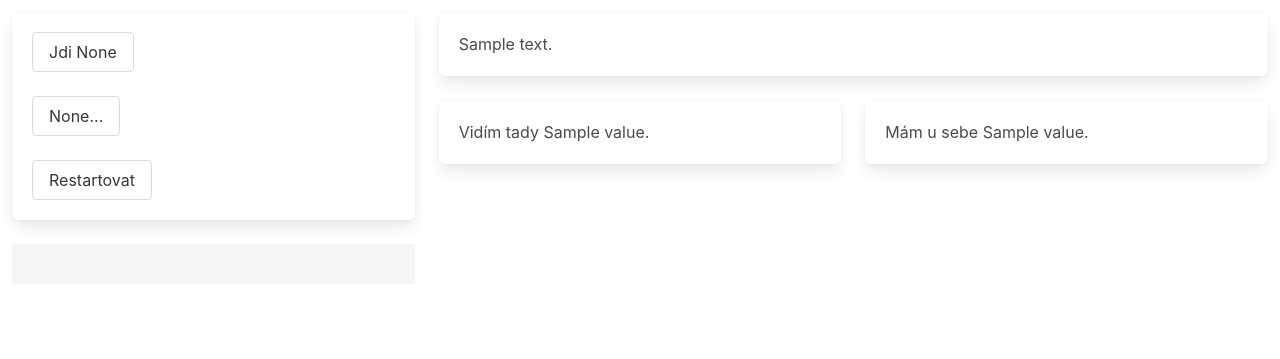
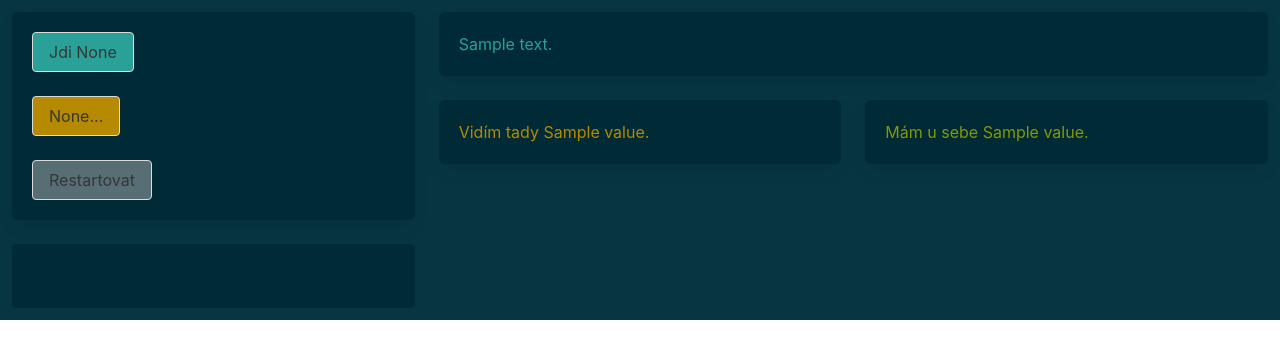
Before and after one commit to underground-lab/zelezobeton, a Django app: template webapp/templates/home.html in a window 1280 px wide. Shown: the top 359 px of the page. Run offline with Django 4.2, Linux system fonts and the light colour scheme; the template is opened without the code that fills it: most values are stand-ins (such as "Sample title", 1, 10 or a date in 2020); parts of the project's set-up code (start-up, migrations or seed data) failed here and were passed over.

Commit message:
Add Solarized color scheme

```diff
--- /dev/null
+++ b/webapp/static/game-styles.css
@@ -0,0 +1,33 @@
+.fg-solarized-base03 { color: #002b36; }
+.fg-solarized-base02 { color: #073642; }
+.fg-solarized-base01 { color: #586e75; }
+.fg-solarized-base00 { color: #657b83; }
+.fg-solarized-base0 { color: #839496; }
+.fg-solarized-base1 { color: #93a1a1; }
+.fg-solarized-base2 { color: #eee8d5; }
+.fg-solarized-base3 { color: #fdf6e3; }
+.fg-solarized-yellow { color: #b58900; }
+.fg-solarized-orange { color: #cb4b16; }
+.fg-solarized-red { color: #dc322f; }
+.fg-solarized-magenta { color: #d33682; }
+.fg-solarized-violet { color: #6c71c4; }
+.fg-solarized-blue { color: #268bd2; }
+.fg-solarized-cyan { color: #2aa198; }
+.fg-solarized-green { color: #859900; }
+
+.bg-solarized-base03 { background-color: #002b36; }
+.bg-solarized-base02 { background-color: #073642; }
+.bg-solarized-base01 { background-color: #586e75; }
+.bg-solarized-base00 { background-color: #657b83; }
+.bg-solarized-base0 { background-color: #839496; }
+.bg-solarized-base1 { background-color: #93a1a1; }
+.bg-solarized-base2 { background-color: #eee8d5; }
+.bg-solarized-base3 { background-color: #fdf6e3; }
+.bg-solarized-yellow { background-color: #b58900; }
+.bg-solarized-orange { background-color: #cb4b16; }
+.bg-solarized-red { background-color: #dc322f; }
+.bg-solarized-magenta { background-color: #d33682; }
+.bg-solarized-violet { background-color: #6c71c4; }
+.bg-solarized-blue { background-color: #268bd2; }
+.bg-solarized-cyan { background-color: #2aa198; }
+.bg-solarized-green { background-color: #859900; }
--- a/webapp/templates/home.html
+++ b/webapp/templates/home.html
@@ -1,22 +1,24 @@
 <!DOCTYPE html>
 <html lang="en">
 <head>
+  {% load static %}
   <meta charset="UTF-8">
   <meta name="viewport" content="width=device-width, initial-scale=1">
   <link rel="stylesheet" href="https://cdn.jsdelivr.net/npm/bulma@0.9.3/css/bulma.min.css">
+  <link rel="stylesheet" type="text/css" href="{% static 'game-styles.css' %}">
   <title>{{ labels.title }}</title>
 </head>
-<body class="p-3">
+<body class="p-3 bg-solarized-base02">
   {% load webapp_extras %}
   <div class="columns">
     <div class="column">
-      <div class="box">
+      <div class="box bg-solarized-base03">
         <div class="block">
           <form action="{% url 'home' %}" method="post" id="exit_form">
             {% csrf_token %}
             <div class="buttons">
               {% for exit in game.current_room.exits %}
-                <button class="button" type="submit" id="{{ exit }}_button"
+                <button class="button bg-solarized-cyan" type="submit" id="{{ exit }}_button"
                         name="command" value="{{ exit }}">
                   Jdi {{ labels.exits|dict_get:exit }}
                 </button>
@@ -29,19 +31,19 @@
             {% for command, objects in game.available_actions.items %}
               <div class="control dropdown is-hoverable">
                 <div class="dropdown-trigger">
-                  <button class="button" id="{{ command }}_dropdown"
-                          aria-haspopup="true" aria-controls="dropdown-menu4">
+                  <button class="button bg-solarized-yellow" id="{{ command }}_dropdown"
+                          aria-haspopup="true" aria-controls="{{ command }}_dropdown_menu">
                     {{ labels.imperative|dict_get:command|capfirst }}...
                   </button>
                 </div>
-                <div class="dropdown-menu" id="dropdown-menu4" role="menu">
-                  <div class="dropdown-content">
+                <div class="dropdown-menu" id="{{ command }}_dropdown_menu" role="menu">
+                  <div class="dropdown-content bg-solarized-base02">
                     <form action="{% url 'home' %}" method="post" id="{{ command }}_form">
                       {% csrf_token %}
                       <div class="buttons">
                         {% for obj_key, obj in objects.items %}
                           <div class="dropdown-item">
-                            <button class="button" type="submit" id="{{ command }}_{{ obj_key }}_button"
+                            <button class="button bg-solarized-green" type="submit" id="{{ command }}_{{ obj_key }}_button"
                                     name="command" value="{{ command }} {{ obj_key }}">
                               {{ obj.name }}
                             </button>
@@ -57,28 +59,28 @@
         </div>
         <form action="{% url 'restart' %}" method="post" id="restart_form">
           {% csrf_token %}
-          <button class="button" type="submit" id="restart_button">Restartovat</button>
+          <button class="button bg-solarized-base01" type="submit" id="restart_button">Restartovat</button>
         </form>
       </div>
-      <div class="notification" id="message">
-        {% if message %}{{ message }}{% endif %}
+      <div class="notification fg-solarized-base2 bg-solarized-base03" id="message">
+        {% if message %}{{ message }}{% endif %}&nbsp;
       </div>
     </div>
     <div class="column is-two-thirds">
-      <div class="box" id="room_description">
+      <div class="box fg-solarized-cyan bg-solarized-base03" id="room_description">
         {{ game.current_room.description }}
       </div>
       <div class="columns">
         <div class="column">
           {% if game.objects_in_room %}
-            <div class="box" id="in_room">
+            <div class="box fg-solarized-yellow bg-solarized-base03" id="in_room">
               Vidím tady {{ game.objects_in_room|values_attr:"name"|listing_czech }}.
             </div>
           {% endif %}
         </div>
         <div class="column">
           {% if game.objects_in_inventory %}
-            <div class="box" id="in_inventory">
+            <div class="box fg-solarized-green bg-solarized-base03" id="in_inventory">
               Mám u sebe {{ game.objects_in_inventory|values_attr:"name"|listing_czech }}.
             </div>
           {% endif %}
```
